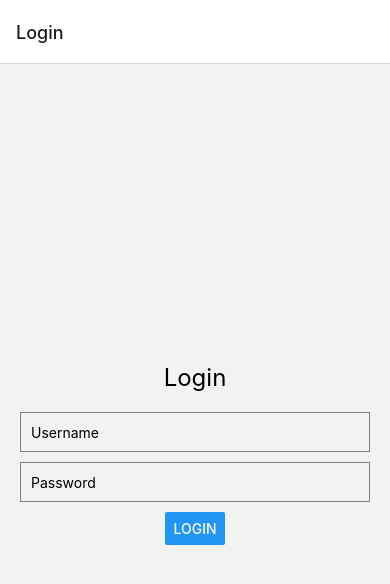
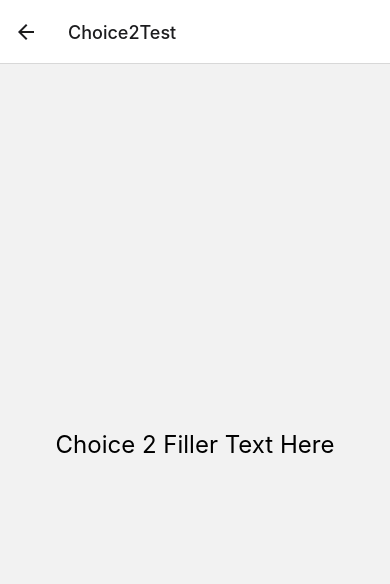
Before and after one commit to jasonfong246/CollegeExperienceApp, a React Native app in the folder CollegeApp/: screen /Choice2Test in a window 390 px wide. Before the commit this address had no page. Shown: the top 584 px of the page. Built offline with nearby package versions, Linux system fonts and the light colour scheme.

Commit message:
Added a few buttons that can simulate making a choice. Nothing crazy on it though.

```diff
--- a/CollegeApp/App.tsx
+++ b/CollegeApp/App.tsx
@@ -2,7 +2,7 @@ import React from "react";
 import {Text,View} from 'react-native';
 import { NavigationContainer } from '@react-navigation/native';
 import { createNativeStackNavigator } from '@react-navigation/native-stack';
-import { Login, Home } from "./screens";
+import { Login, Home, Choice1Test, Choice2Test,Choice3Test  } from "./screens";
 
 const Stack = createNativeStackNavigator();
 
@@ -14,6 +14,12 @@ export default function App () {
             name="Login" component={Login} />
         <Stack.Screen
             name="Home" component={Home} />
+        <Stack.Screen
+            name="Choice1Test" component={Choice1Test} />
+        <Stack.Screen
+            name="Choice2Test" component={Choice2Test} />
+        <Stack.Screen
+            name="Choice3Test" component={Choice3Test} />
       </Stack.Navigator>
     </NavigationContainer>
   );
--- /dev/null
+++ b/CollegeApp/screens/Choice1Test.tsx
@@ -0,0 +1,33 @@
+import React from 'react';
+import { View, Text, Button, StyleSheet } from 'react-native';
+import { useNavigation } from '@react-navigation/native';
+
+const Choice1Test = () => {
+  const navigation = useNavigation();
+
+
+
+  return (
+    <View style={styles.container}>
+      <Text style={styles.title}>Choice 1 Filler Text Here</Text>
+
+
+    </View>
+
+  );
+};
+
+const styles = StyleSheet.create({
+  container: {
+    flex: 1,
+    justifyContent: 'center',
+    alignItems: 'center',
+    paddingHorizontal: 20,
+  },
+  title: {
+    fontSize: 24,
+    marginBottom: 20,
+  },
+});
+
+export default Choice1Test;
--- /dev/null
+++ b/CollegeApp/screens/Choice2Test.tsx
@@ -0,0 +1,33 @@
+import React from 'react';
+import { View, Text, Button, StyleSheet } from 'react-native';
+import { useNavigation } from '@react-navigation/native';
+
+const Choice2Test = () => {
+  const navigation = useNavigation();
+
+
+
+  return (
+    <View style={styles.container}>
+      <Text style={styles.title}>Choice 2 Filler Text Here</Text>
+
+
+    </View>
+
+  );
+};
+
+const styles = StyleSheet.create({
+  container: {
+    flex: 1,
+    justifyContent: 'center',
+    alignItems: 'center',
+    paddingHorizontal: 20,
+  },
+  title: {
+    fontSize: 24,
+    marginBottom: 20,
+  },
+});
+
+export default Choice2Test;
--- /dev/null
+++ b/CollegeApp/screens/Choice3Test.tsx
@@ -0,0 +1,33 @@
+import React from 'react';
+import { View, Text, Button, StyleSheet } from 'react-native';
+import { useNavigation } from '@react-navigation/native';
+
+const Choice3Test = () => {
+  const navigation = useNavigation();
+
+
+
+  return (
+    <View style={styles.container}>
+      <Text style={styles.title}>Choice 3 Filler Text Here</Text>
+
+
+    </View>
+
+  );
+};
+
+const styles = StyleSheet.create({
+  container: {
+    flex: 1,
+    justifyContent: 'center',
+    alignItems: 'center',
+    paddingHorizontal: 20,
+  },
+  title: {
+    fontSize: 24,
+    marginBottom: 20,
+  },
+});
+
+export default Choice3Test;
--- a/CollegeApp/screens/Home.tsx
+++ b/CollegeApp/screens/Home.tsx
@@ -11,11 +11,30 @@ const Home = () => {
     navigation.navigate("Login");
   };
 
+  const handleChoice1TestChange = () => {
+     // A function call that changes screen to Choice 1 Test
+    navigation.navigate("Choice1Test");
+  };
+
+  const handleChoice2TestChange = () => {
+    // A function call that changes screen to Choice 2 Test
+    navigation.navigate("Choice2Test");
+  };
+
+  const handleChoice3TestChange = () => {
+    // A function call that changes screen to Choice 2 Test
+    navigation.navigate("Choice3Test");
+  };
+
   return (
     <View style={styles.container}>
       <Text style={styles.title}>Welcome to the Home Screen!</Text>
       <Button title="Logout" onPress={handleLogout} />
+      <Button title="Choice1Test" onPress={handleChoice1TestChange} />
+      <Button title="Choice2Test" onPress={handleChoice2TestChange} />
+      <Button title="Choice3Test" onPress={handleChoice3TestChange} />
     </View>
+
   );
 };
 
--- a/CollegeApp/screens/index.js
+++ b/CollegeApp/screens/index.js
@@ -1,7 +1,13 @@
 import Home from "./Home";
 import Login from "./Login";
+import Choice1Test from "./Choice1Test";
+import Choice2Test from "./Choice2Test";
+import Choice3Test from "./Choice3Test";
 
 export{
     Home,
     Login,
+    Choice1Test,
+    Choice2Test,
+    Choice3Test,
 }
```
